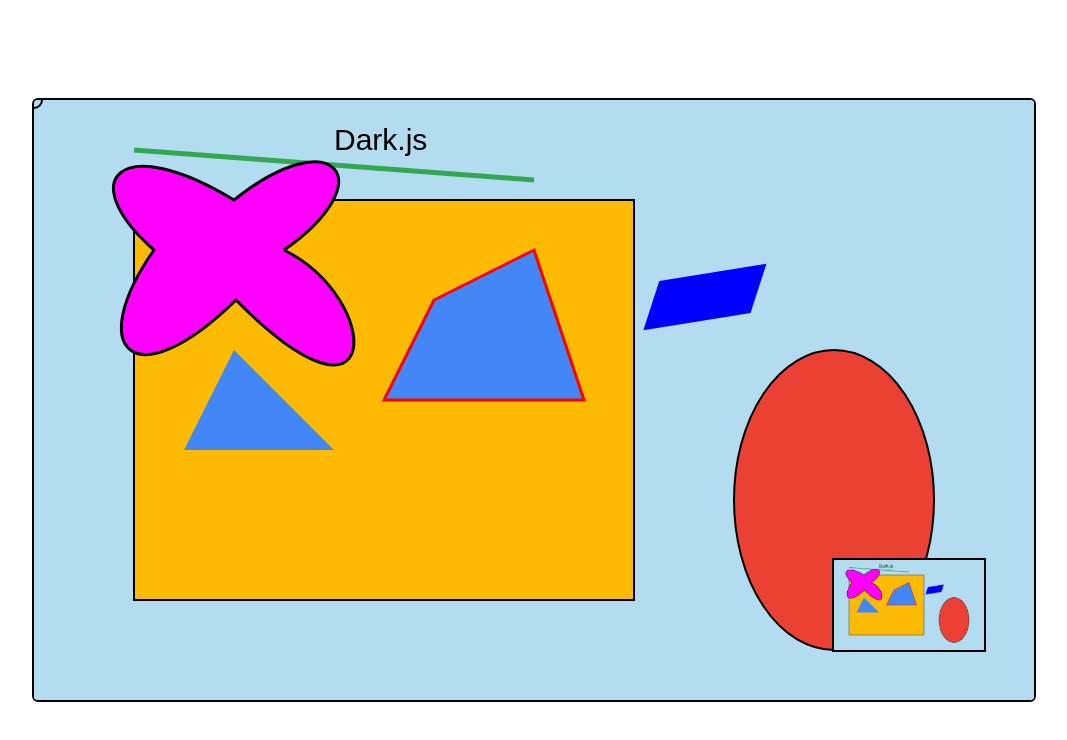
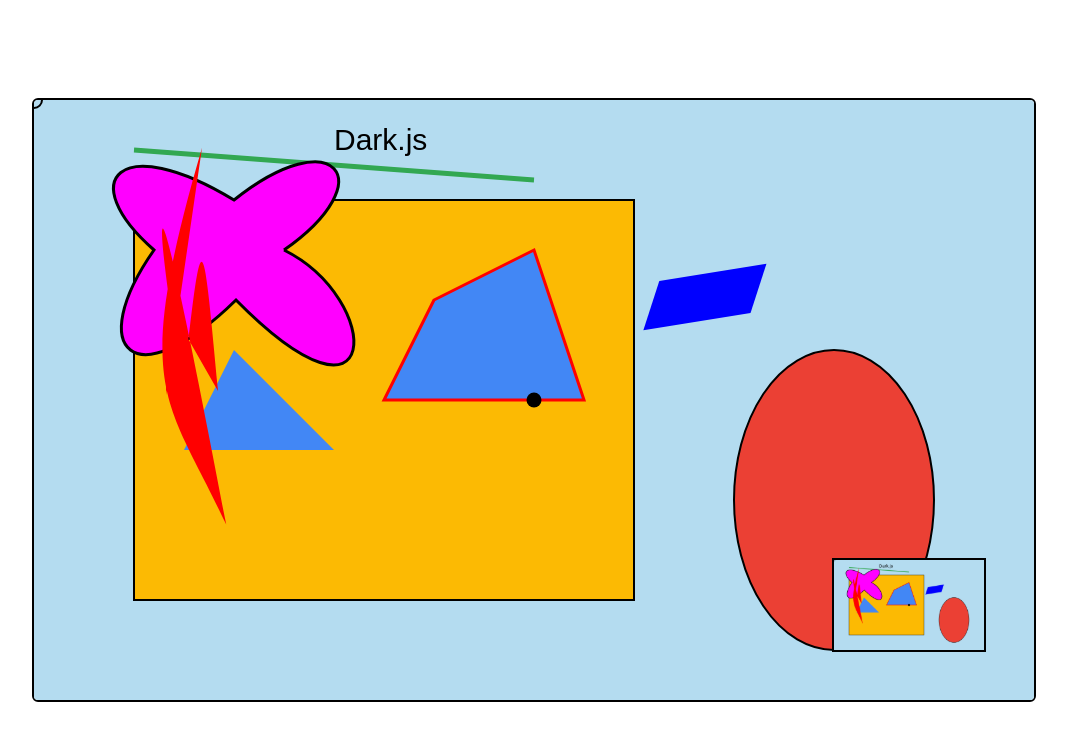
Before and after one commit to 99TheDark/Dark.js, a plain HTML site: page example/index.html in a window 1280 px wide. Shown: the whole page, without its empty margins (106-1173 px from the left). Drawn offline with Linux system fonts and the light colour scheme; animation ran at ten frames a second.

Commit message:
Update index.html

```diff
--- a/example/index.html
+++ b/example/index.html
@@ -7,7 +7,7 @@
     <meta name="viewport" content="width=device-width, initial-scale=1.0">
     <title>DarkJS Example</title>
     <link rel="stylesheet" href="style.css">
-    <script src="../src/Dark-min.js"></script>
+    <script src="../src/Dark.js"></script>
     <link rel="icon" type="image/x-icon" href="../images/favicons/favicon.ico?v=2">
 </head>
 
@@ -42,9 +42,6 @@
             triangle(200, 200, 150, 300, 300, 300);
             popMatrix();
 
-            strokeWeight(15);
-            point(400, 350);
-
             strokeWeight(3);
             stroke(255, 0, 0);
             quad(400, 200, 350, 300, 550, 300, 500, 150);
@@ -73,6 +70,20 @@
             rect(100, 100, 100, 50);
             popMatrix();
 
+            fill(255, 0, 0);
+            beginShape();
+            vertex(184, 291);
+            curveVertex(184, 291);
+            curveVertex(168, 119);
+            curveVertex(121, 117);
+            vertex(132, 295);
+            vertex(132, 200);
+            endShape();
+
+            stroke(0);
+            strokeWeight(15);
+            point(width / 2, height / 2);
+
             stroke(0);
             strokeWeight(2);
             mouseIsPressed ? fill(0, 0, 0, 100) & cursor("pointer") : noFill() & cursor();
```
